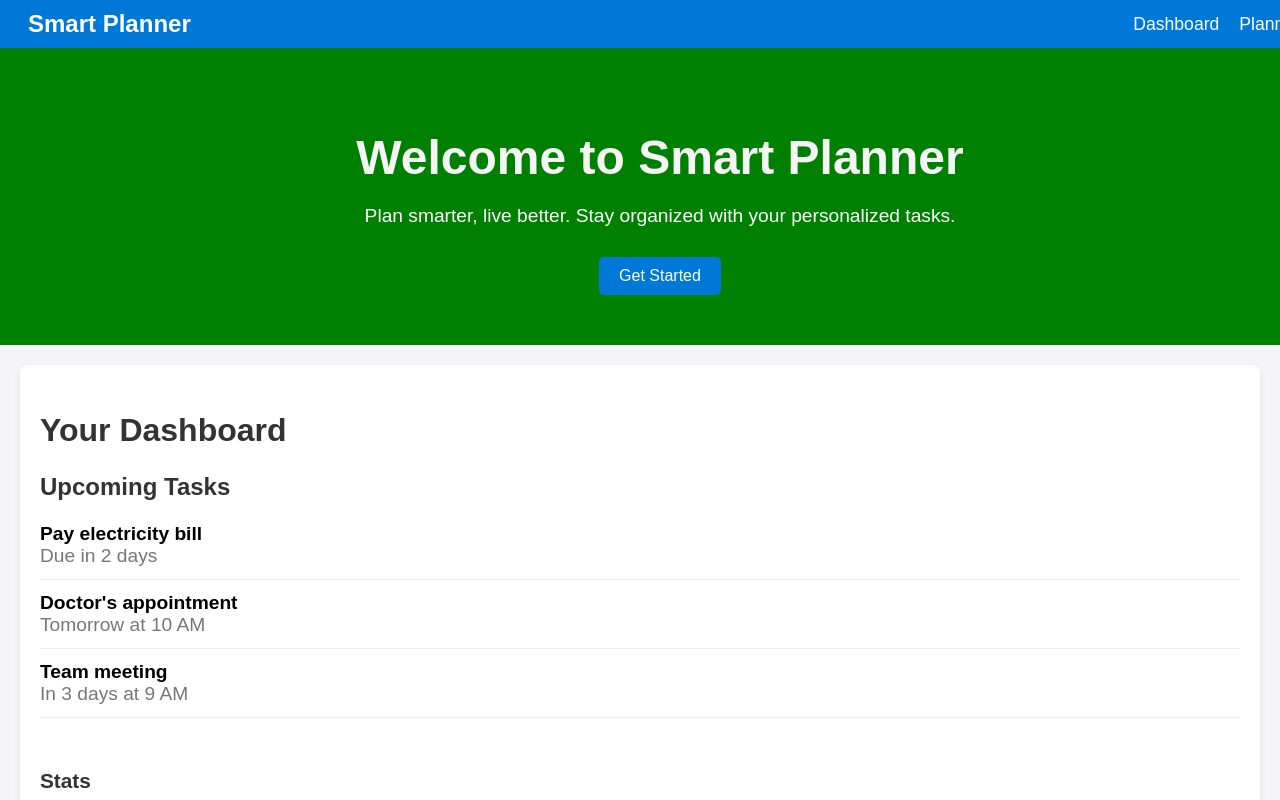
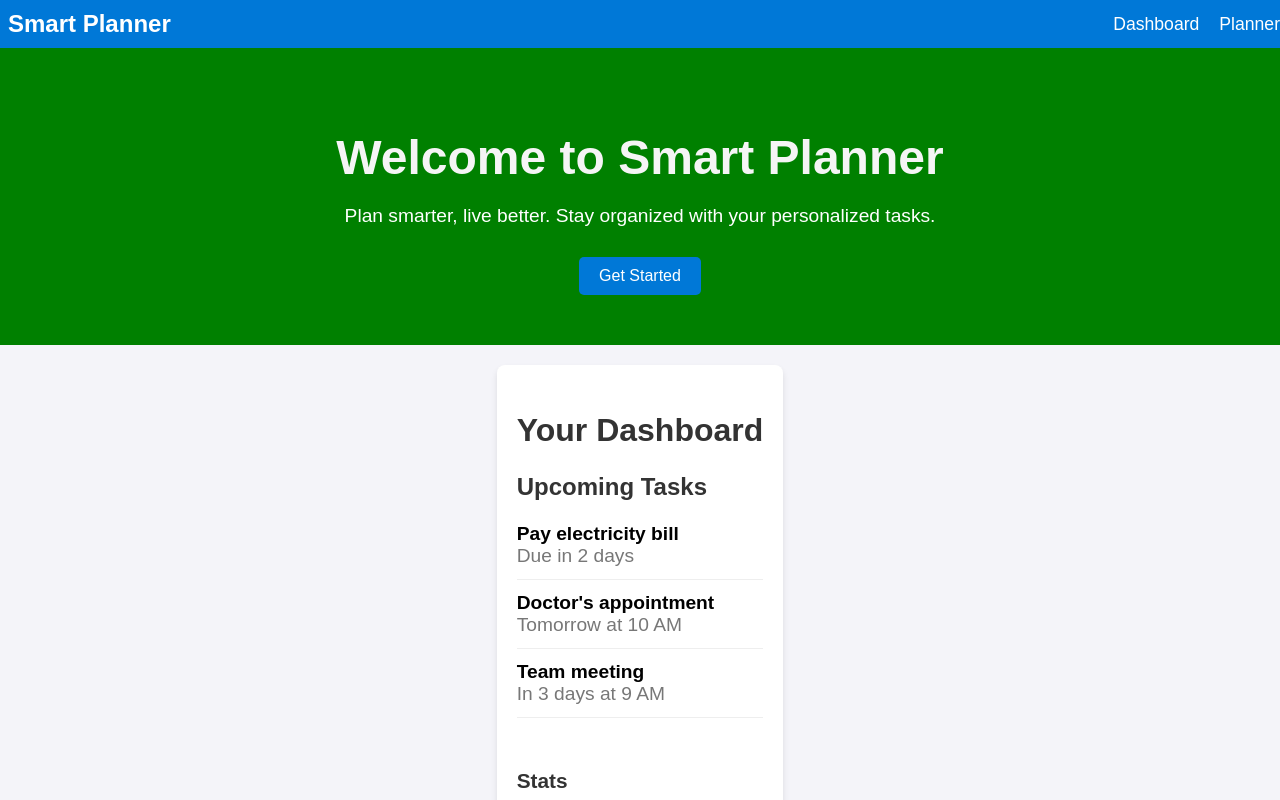
Before and after one commit to MDW-94/reboot_sunshine, a React (Create React App) app: page / in a window 1280 px wide. Shown: the top 800 px of the page. Built offline with nearby package versions, Linux system fonts and the light colour scheme.

Commit message:
feat: planner page added

```diff
--- a/src/App.css
+++ b/src/App.css
@@ -1,8 +1,10 @@
 /* General Reset */
 body {
+  width: 100%;
+  height: 100%;
   margin: 0;
   padding: 0;
-  font-family: 'Arial', sans-serif;
+  font-family: "Arial", sans-serif;
   color: #333;
   background-color: #f9f9f9;
 }
@@ -22,6 +24,7 @@ ul {
 .navbar {
   display: flex;
   justify-content: space-between;
+  width: 100vw;
   align-items: center;
   background-color: #0078d7;
   padding: 10px 20px;
--- a/src/Components/HomePage.css
+++ b/src/Components/HomePage.css
@@ -1,6 +1,13 @@
 /* HomePage.css */
 .homepage-container {
   font-family: Arial, sans-serif;
+  display: flex;
+  justify-content: center;
+  align-items: center;
+
+  flex-direction: column;
+  box-sizing: border-box;
+  width: 100%;
   margin: 0;
   padding: 0;
   background-color: #f4f4f9;
@@ -41,7 +48,7 @@
 /* Hero Section */
 .hero {
   text-align: center;
-  background-color: #006A4D;
+  background-color: #006a4d;
   color: white;
   padding: 50px 0;
 }
@@ -60,7 +67,7 @@
   padding: 10px 20px;
   font-size: 1.2em;
   background-color: #fff;
-  color: #006A4D;
+  color: #006a4d;
   border: none;
   cursor: pointer;
   border-radius: 5px;
@@ -135,6 +142,7 @@
 .footer {
   text-align: center;
   background-color: #333;
+  box-sizing: border-box;
   color: white;
   padding: 10px 0;
   position: fixed;
--- a/src/Pages/PlannerPage.js
+++ b/src/Pages/PlannerPage.js
@@ -1,5 +1,6 @@
 import React from "react";
 import "./PlannerPage.style.css"; // Ensure this CSS file is properly linked for styling
+import Scheduler from "../Components/Scheduler";
 
 const PlannerPage = () => {
   // Task data for the dashboard
@@ -36,24 +37,7 @@ const PlannerPage = () => {
       <section className="dashboard">
         <h2>Your Dashboard</h2>
 
-        {/* Task List */}
-        <div className="task-list">
-          <h3>Upcoming Tasks</h3>
-          <ul>
-            {tasks.map((task) => (
-              <li key={task.id} className="task-item">
-                <div className="task-description">{task.description}</div>
-                <div className="task-due">{task.due}</div>
-              </li>
-            ))}
-          </ul>
-        </div>
-
-        {/* Stats or additional info can go here */}
-        <div className="additional-info">
-          <h3>Stats</h3>
-          <p>Total tasks: {tasks.length}</p>
-        </div>
+        <Scheduler />
       </section>
 
       {/* Footer */}
--- a/src/Pages/PlannerPage.style.css
+++ b/src/Pages/PlannerPage.style.css
@@ -43,11 +43,8 @@
 
 /* Hero Section */
 
-header {
+.hero {
   width: 100%;
-}
-
-.hero {
   text-align: center;
   padding: 50px 20px;
   background-color: green;
--- a/src/index.css
+++ b/src/index.css
@@ -1,13 +1,16 @@
-body {
+body,
+html {
   margin: 0;
-  font-family: -apple-system, BlinkMacSystemFont, 'Segoe UI', 'Roboto', 'Oxygen',
-    'Ubuntu', 'Cantarell', 'Fira Sans', 'Droid Sans', 'Helvetica Neue',
+  width: 100%;
+  height: 100%;
+  font-family: -apple-system, BlinkMacSystemFont, "Segoe UI", "Roboto", "Oxygen",
+    "Ubuntu", "Cantarell", "Fira Sans", "Droid Sans", "Helvetica Neue",
     sans-serif;
   -webkit-font-smoothing: antialiased;
   -moz-osx-font-smoothing: grayscale;
 }
 
 code {
-  font-family: source-code-pro, Menlo, Monaco, Consolas, 'Courier New',
+  font-family: source-code-pro, Menlo, Monaco, Consolas, "Courier New",
     monospace;
 }
```
